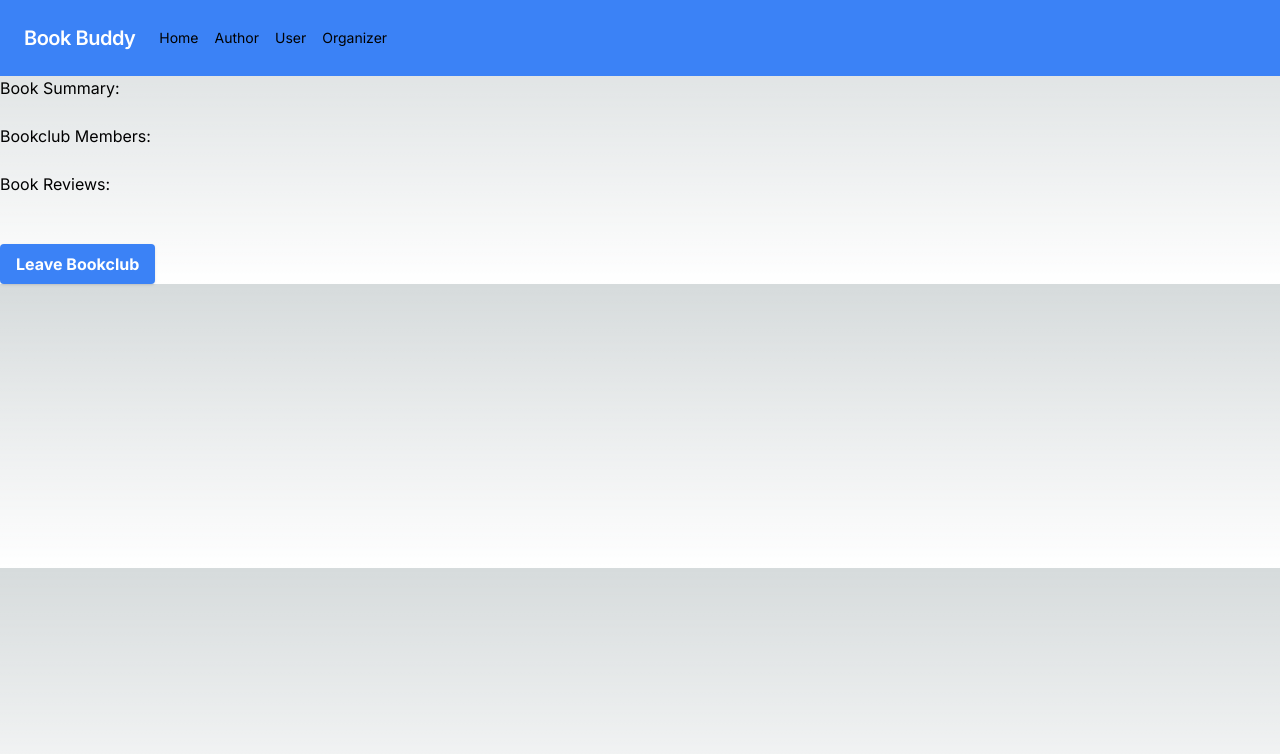
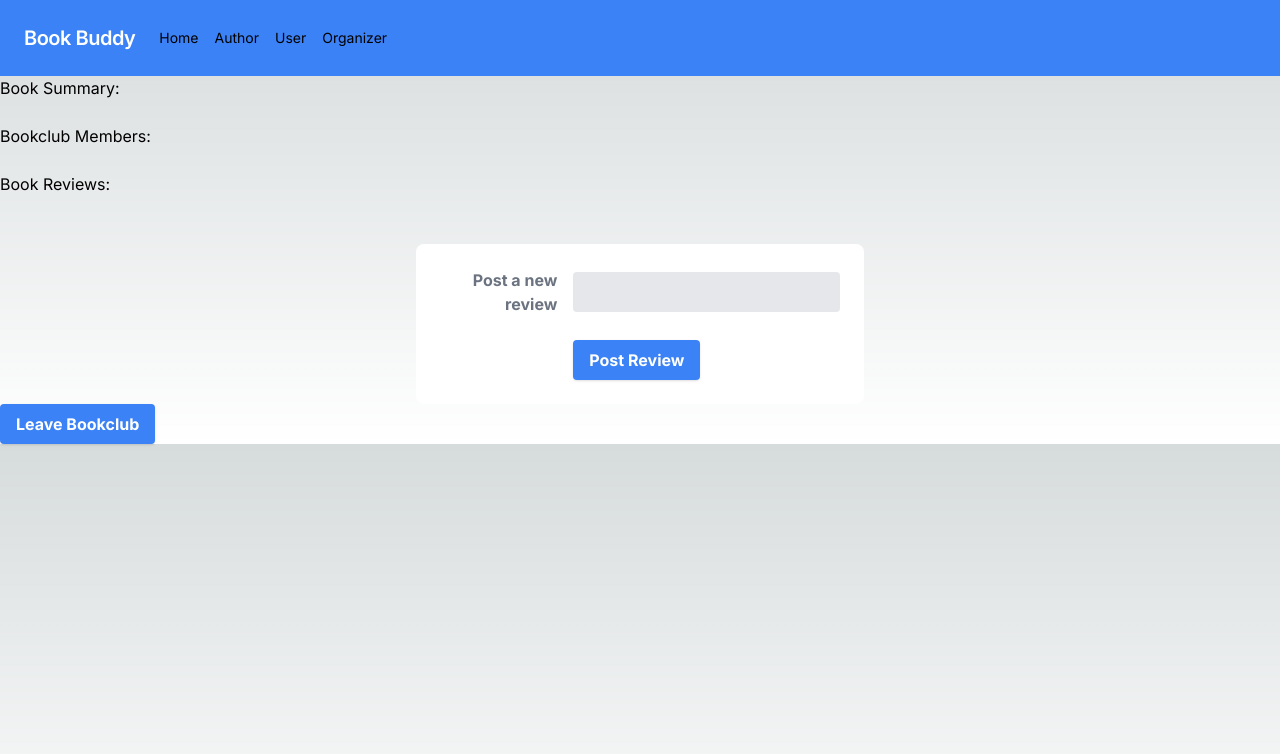
Before and after one commit to sahilmahendrakar/e6156-frontend, a Next.js app: page /bookclub in a window 1280 px wide. Shown: the top 754 px of the page. Built offline with nearby package versions, Linux system fonts and the light colour scheme.

Commit message:
Posting a new review

```diff
--- a/app/bookclub/page.js
+++ b/app/bookclub/page.js
@@ -4,6 +4,9 @@ import React, { useEffect, useState } from 'react';
 
 export default function Page() {
   const [leaveMessage, setLeaveMessage] = useState('');
+  const [leaveReview, setLeaveReview] = useState('');
+  const [review, setReview] = useState('');
+
   useEffect(() => {
     const queryParams = new URLSearchParams(window.location.search);
     const bookclubName = queryParams.get('bookclub_name');
@@ -87,6 +90,44 @@ export default function Page() {
     }
   };
 
+  const createReview = async () => {
+    try {
+
+      const bookclubNameElement = document.getElementById('bookclubName');
+      const bookclubNameText = bookclubNameElement.textContent;
+
+      console.log("FIELDS")
+      console.log(review)
+      console.log(bookclubNameText)
+
+      const response = await fetch(`http://ec2-3-146-35-34.us-east-2.compute.amazonaws.com:8080/api/review`, {
+        method: "POST",
+        headers: {
+          "Content-Type": "application/json",
+        },
+            body: JSON.stringify({
+              user: "sc4789",
+              review: review,
+              bookclub: bookclubNameText,
+            }),
+      });
+
+      if (response.ok) {
+        setLeaveReview('Successfully posted a review');
+        console.log("POSTED A REVIEW");
+      } else {
+        // If response is not ok (status is not in the 2xx range)
+        console.error('Error posting review. Status:', response.status);
+        const text = await response.text(); // Get the response as text
+        console.error('Response text:', text);
+        // Handle error state or display an appropriate message to the user
+      }
+    } catch (error) {
+      console.error("Error posting review:", error);
+      // Handle any other errors occurring during the request
+    }
+  };
+
 
 
   return (
@@ -112,6 +153,43 @@ export default function Page() {
       <br/>
 
 
+      {leaveReview && <p>{leaveReview}</p>}
+      <div className="flex flex-col items-center justify-center">
+        <form className="w-full max-w-md bg-white p-6 rounded-lg">
+          <div className="md:flex md:items-center mb-6">
+            <div className="md:w-1/3">
+              <label className="block text-gray-500 font-bold md:text-right mb-1 md:mb-0 pr-4" htmlFor="bookclub-review">
+                Post a new review
+              </label>
+            </div>
+            <div className="md:w-2/3">
+              <input
+                className="bg-gray-200 appearance-none border-2 border-gray-200 rounded w-full py-2 px-4 text-gray-700 leading-tight focus:outline-none focus:bg-white focus:border-blue-500"
+                id="bookclub-review"
+                type="text"
+                onChange={(e) => setReview(e.target.value)}
+              />
+            </div>
+          </div>
+          <div className="md:flex md:items-center">
+            <div className="md:w-1/3"></div>
+            <div className="md:w-2/3">
+              <button
+                className="shadow bg-blue-500 hover:bg-blue-400 focus:shadow-outline focus:outline-none text-white font-bold py-2 px-4 rounded"
+                type="button"
+                onClick={createReview}>
+                Post Review
+              </button>
+            </div>
+          </div>
+        </form>
+      </div>
+
+
+
+
+
+
       {leaveMessage && <p>{leaveMessage}</p>}
 
       <div className="md:w-2/3">
--- a/app/user/page.js
+++ b/app/user/page.js
@@ -76,7 +76,6 @@ export default function Page() {
         bookclub_name={club.bookclub}
         book_title={bookTitles[index]} // Set book_title using index to match the corresponding title
         organizer={club.title}
-        date="hard code"
       />
     ))}
 
--- a/app/widgets/bookclub-card.js
+++ b/app/widgets/bookclub-card.js
@@ -27,7 +27,6 @@ export default function BookClubCard({ bookclub_name, book_title, organizer, dat
             <div className="flex items-center">
               <div className="text-sm">
                 <p className="text-gray-900 leading-none">{organizer}</p>
-                <p className="text-gray-600">{date}</p>
               </div>
             </div>
             <div className="p-2"></div>
```
